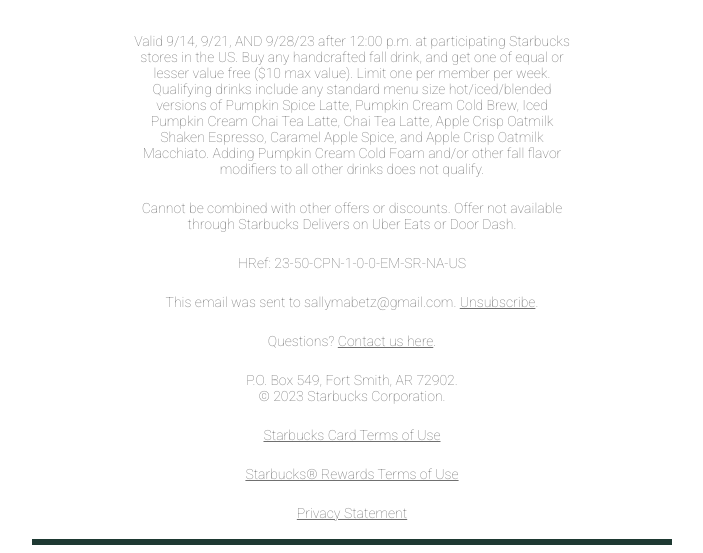
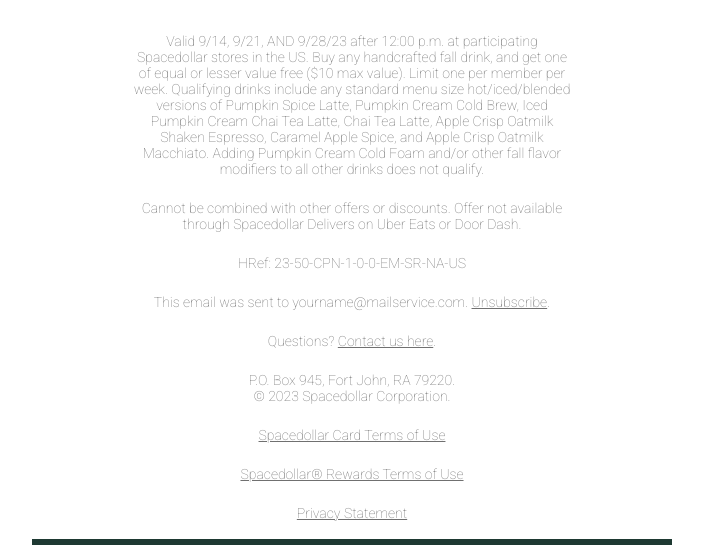
Before and after one commit to theeeliasmp/email-5, a plain HTML site: page index.html in a window 1280 px wide. Shown: the part 1793-2346 px from the top of the page, without its empty margins (288-991 px from the left). Drawn offline with Linux system fonts and the light colour scheme; a web font is replaced by a local one.

Commit message:
changes names to mock up name

```diff
--- a/index.html
+++ b/index.html
@@ -290,12 +290,12 @@
                         <table width="640" align="center" border="0" cellspacing="0" cellpadding="0" style="max-width: 640px;" bgcolor="ffffff">
                             <tr>
                                 <td align="center" valign="middle" style="font-family:'SoDo Sans SemiBold',Avenir,'Roboto',Helvetica,Arial,sans-serif;font-size:14px;text-align:center;color:#707070;font-weight:200;padding:5px 100px 18px 100px;">
-                                    Valid 9/14, 9/21, AND 9/28/23 after 12:00 p.m. at participating Starbucks stores in the US. Buy any handcrafted fall drink, and get one of equal or lesser value free ($10 max value). Limit one per member per week. Qualifying drinks include any standard menu size hot/iced/blended versions of Pumpkin Spice Latte, Pumpkin Cream Cold Brew, Iced Pumpkin Cream Chai Tea Latte, Chai Tea Latte, Apple Crisp Oatmilk Shaken Espresso, Caramel Apple Spice, and Apple Crisp Oatmilk Macchiato. Adding Pumpkin Cream Cold Foam and/or other fall flavor modifiers to all other drinks does not qualify.
+                                    Valid 9/14, 9/21, AND 9/28/23 after 12:00 p.m. at participating Spacedollar stores in the US. Buy any handcrafted fall drink, and get one of equal or lesser value free ($10 max value). Limit one per member per week. Qualifying drinks include any standard menu size hot/iced/blended versions of Pumpkin Spice Latte, Pumpkin Cream Cold Brew, Iced Pumpkin Cream Chai Tea Latte, Chai Tea Latte, Apple Crisp Oatmilk Shaken Espresso, Caramel Apple Spice, and Apple Crisp Oatmilk Macchiato. Adding Pumpkin Cream Cold Foam and/or other fall flavor modifiers to all other drinks does not qualify.
                                 </td>
                             </tr>
                             <tr>
                                 <td align="center" valign="middle" style="font-family:'SoDo Sans SemiBold',Avenir,'Roboto',Helvetica,Arial,sans-serif;font-size:14px;text-align:center;color:#707070;font-weight:200;padding:5px 100px 18px 100px;">
-                                    Cannot be combined with other offers or discounts. Offer not available through Starbucks Delivers on Uber Eats or Door Dash.
+                                    Cannot be combined with other offers or discounts. Offer not available through Spacedollar Delivers on Uber Eats or Door Dash.
                                 </td>
                             </tr>
                             <tr>
@@ -305,7 +305,7 @@
                             </tr>
                             <tr>
                                 <td align="center" valign="middle" style="font-family:'SoDo Sans SemiBold',Avenir,'Roboto',Helvetica,Arial,sans-serif;font-size:14px;text-align:center;color:#707070;font-weight:200;padding:5px 100px 18px 100px;">
-                                    This email was sent to sallymabetz@gmail.com. <a href="https://www.starbucks.com/" style="color:#707070;text-decoration:underline" target="_blank">Unsubscribe</a>.
+                                    This email was sent to yourname@mailservice.com. <a href="https://www.starbucks.com/" style="color:#707070;text-decoration:underline" target="_blank">Unsubscribe</a>.
                                 </td>
                             </tr>
                             <tr>
@@ -315,19 +315,19 @@
                             </tr>
                             <tr>
                                 <td align="center" valign="middle" style="font-family:'SoDo Sans SemiBold',Avenir,'Roboto',Helvetica,Arial,sans-serif;font-size:14px;text-align:center;color:#707070;font-weight:200;padding:5px 100px 18px 100px;">
-                                    P.O. Box 549, Fort Smith, AR 72902.<br>
-                                    © 2023 Starbucks Corporation.
+                                    P.O. Box 945, Fort John, RA 79220.<br>
+                                    © 2023 Spacedollar Corporation.
                                 </td>
                             </tr>
                             <tr>
                                 <td align="center" valign="middle" style="font-family:'SoDo Sans SemiBold',Avenir,'Roboto',Helvetica,Arial,sans-serif;font-size:14px;text-align:center;color:#707070;font-weight:200;padding:5px 100px 18px 100px;">
-                                    <a href="https://www.starbucks.com/" style="color:#707070;text-decoration:underline" target="_blank">Starbucks Card Terms of Use</a>
+                                    <a href="https://www.starbucks.com/" style="color:#707070;text-decoration:underline" target="_blank">Spacedollar Card Terms of Use</a>
 
                                 </td>
                             </tr>
                             <tr>
                                 <td align="center" valign="middle" style="font-family:'SoDo Sans SemiBold',Avenir,'Roboto',Helvetica,Arial,sans-serif;font-size:14px;text-align:center;color:#707070;font-weight:200;padding:5px 100px 18px 100px;">
-                                    <a href="https://www.starbucks.com/" style="color:#707070;text-decoration:underline" target="_blank">Starbucks® Rewards Terms of Use</a>
+                                    <a href="https://www.starbucks.com/" style="color:#707070;text-decoration:underline" target="_blank">Spacedollar® Rewards Terms of Use</a>
 
                                 </td>
                             </tr>
```
